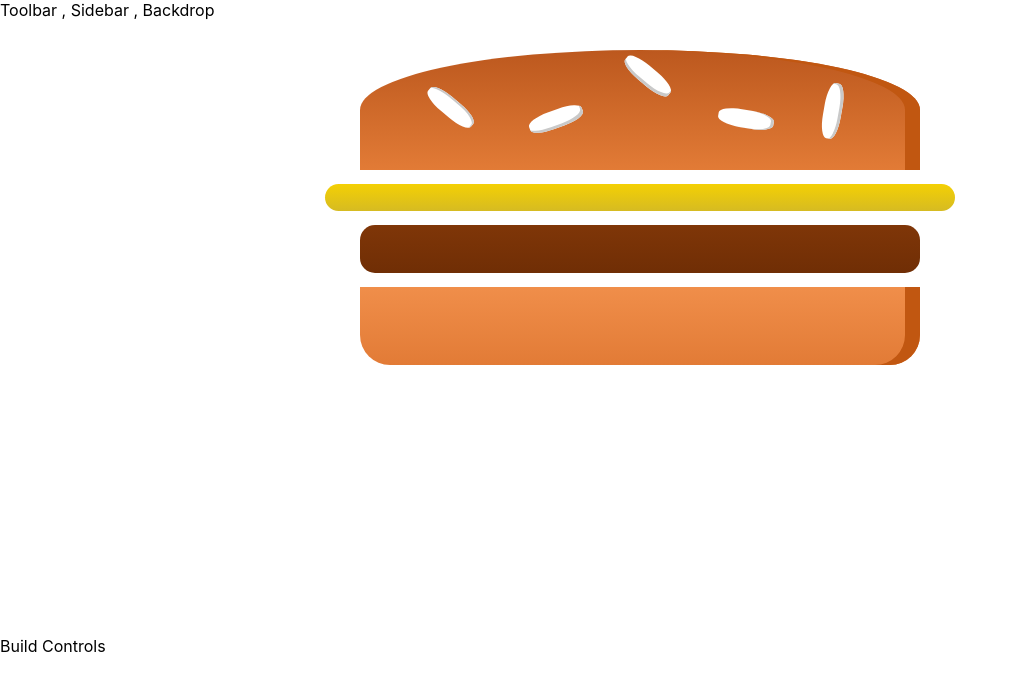
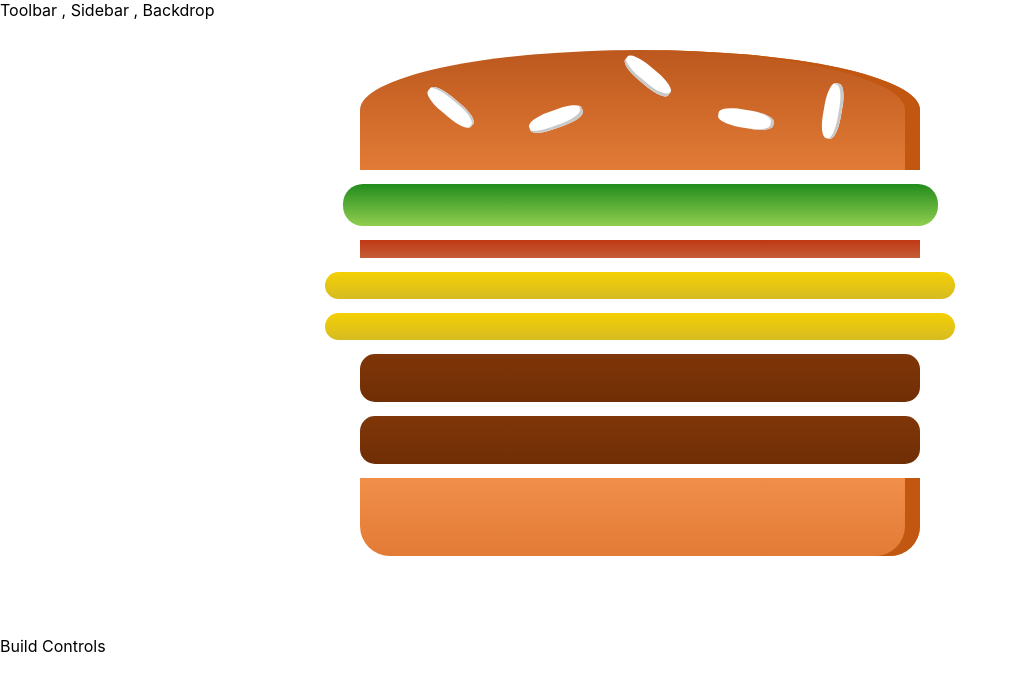
Before and after one commit to supravi96/Burger-builder, a React (Create React App) app: page / in a window 1280 px wide. Shown: the top 690 px of the page, without its empty margins (0-1017 px from the left). Built offline with nearby package versions, Linux system fonts and the light colour scheme; a web font is replaced by a local one.

Commit message:
finished

```diff
--- a/src/components/Burger/Burger.js
+++ b/src/components/Burger/Burger.js
@@ -3,15 +3,24 @@
 import BurgerIngredient from '../Burger/BurgerIngredient/BurgerIngredient';
 
 const burger = ( props ) => {
+
+    const transformedIngredient = Object.keys(props.ingredients)
+        .map(igKey=>{
+            console.log([...Array(props.ingredients[igKey])]);
+
+            return [...Array(props.ingredients[igKey])].map((_,i)=>{
+                return <BurgerIngredient key={igKey+i} type={igKey}/>
+            });
+        });
+
     return(
         <div className={ styles.Burger }>
             <BurgerIngredient type="bread-top"/>
-            <BurgerIngredient type="cheese"/>
-            <BurgerIngredient type="meat"/>
+            {transformedIngredient}
             <BurgerIngredient type="bread-bottom"/>
 
         </div>
     );
-}
+};
 
 export default burger;
--- a/src/containers/BurgerBuilder/BurgerBuilder.js
+++ b/src/containers/BurgerBuilder/BurgerBuilder.js
@@ -4,10 +4,19 @@
 
 class BurgerBuilder extends Component {
 
+    state = {
+        ingredients: {
+            salad: 1,
+            bacon: 1,
+            cheese: 2,
+            meat: 2
+        }
+    }
+
     render() {
         return(
             <Aux>
-                <Burger/>
+                <Burger ingredients={ this.state.ingredients }/>
                 <div>Build Controls</div>
             </Aux>
         );
```
